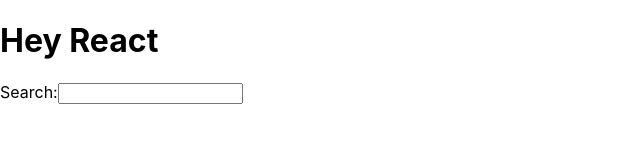
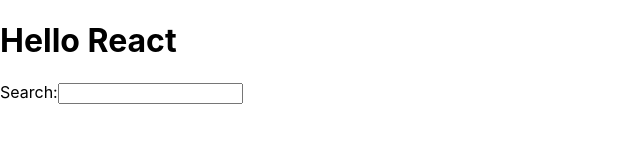
Before and after one commit to johnemurphy1/hacker-stories, a React (Create React App) app: page / in a window 1280 px wide. Shown: the top 160 px of the page, without its empty margins (0-640 px from the left). Built offline with nearby package versions, Linux system fonts and the light colour scheme.

Commit message:
change function

```diff
--- a/src/App.js
+++ b/src/App.js
@@ -1,16 +1,20 @@
 import * as React from 'react';
 
 
-const welcome = {
-  greeting: 'Hey',
-  title: 'React',
+function getTitle(title){
+  return title;
 }
+
+// const welcome = {
+//   greeting: 'Hey',
+//   title: 'React',
+// }
 
 function App() {
 
   return (
     <div>
-      <h1>{welcome.greeting} {welcome.title} </h1>
+      <h1>Hello {getTitle('React')}</h1>
 
       <label htmlFor="search">Search:</label>
       <input id="search" type="text"/>
@@ -20,3 +24,4 @@ function App() {
 }
 
 export default App;
+/* <h1>{welcome.greeting} {welcome.title} </h1> */
```
